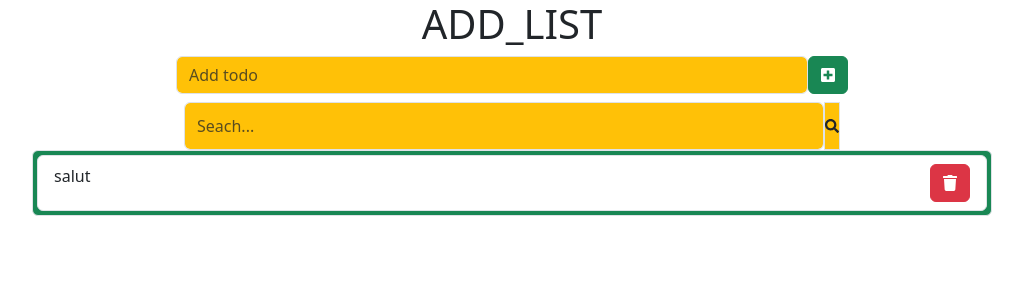
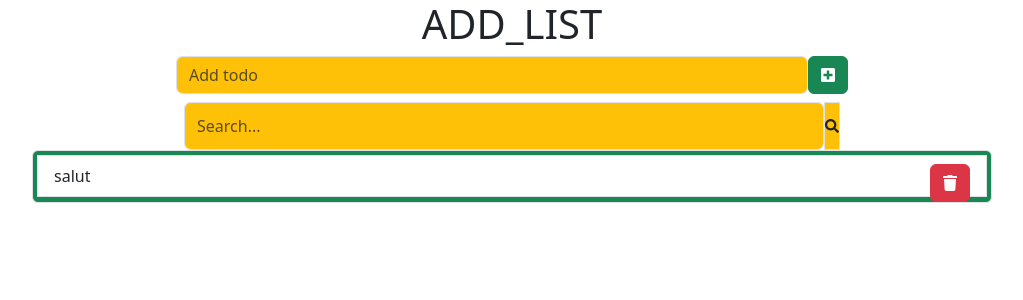
Before and after one commit to SamSOUMAH/todo.html, a React (Create React App) app in the folder my-app/: page / in a window 1280 px wide. Shown: the top 300 px of the page, without its empty margins (128-1151 px from the left). Built offline with nearby package versions, Linux system fonts and the light colour scheme.

Commit message:
Delete and filter

```diff
--- a/my-app/src/App.js
+++ b/my-app/src/App.js
@@ -5,7 +5,7 @@ import "bootstrap/dist/css/bootstrap.min.css"
 import { faPenFancy, faTrash, faSearch, faPlusSquare} from '@fortawesome/free-solid-svg-icons'
 import { FontAwesomeIcon } from '@fortawesome/react-fontawesome';
 import ListTodo from './ListTodo';
-import { useState } from 'react';
+import { useState, useRef} from 'react';
 
 
 
@@ -15,21 +15,42 @@ import { useState } from 'react';
 const  App=()=>{
 
   const [listTask, setListTask]=useState(["salut"])
+  const [listTaskBackup, setListTaskBackup]=useState(["salut"])
+
 
   const NouveauElem=(newTask)=>{
     if(newTask!==""){
-      if(window.confirm(" Voulez vous ajouter vraiment: " + newTask +" ?")===false) return;
+    if(window.confirm(" Voulez vous ajouter vraiment: " + newTask +" ?")===false) return;
       setListTask([...listTask, newTask])
-    }}
+      setListTaskBackup([...listTaskBackup, newTask])
+    }
+
+    else{alert("Saisissez svp")}
+  }
 
     const deleteTaskById = (idTask) => {
+      if(window.confirm(" Voulez vous supprimer vraiment cet element ?")===false) return;
       let newListTask=[...listTask];
       newListTask=newListTask.filter((_, index)=>index!==idTask);
       setListTask([...newListTask]);
+      setListTaskBackup([...newListTask]);
 
-      if(window.confirm(" Voulez vous supprimer vraiment cet element ?")===false) return;
     }
 
+    const filterTaskInput = useRef("")
+
+    const filterTaskByTitle=()=>{
+      let query=filterTaskInput.current.value;
+      if(query===""){
+        setListTask([...listTaskBackup])
+      }
+      else{
+        let newListTask=[...listTask];
+      newListTask=newListTask.filter((titleTask) => titleTask.includes(query))
+      setListTask([...newListTask])
+      }
+
+    }
 
 
   return (
@@ -41,8 +62,17 @@ const  App=()=>{
     </div>
 
     <div className="d-flex justify-content-center">
-      <input type="text" placeholder="Seach..." className="form-control w-50 bg-warning"></input><FontAwesomeIcon icon={faSearch} style={{with:'3rem', height:'3rem'}} className="border bg-warning"></FontAwesomeIcon>
+
+      <input type="text"
+      placeholder="Search..."
+      className="form-control w-50 bg-warning"
+      onKeyUp= {filterTaskByTitle}
+      ref={filterTaskInput}
+      ></input>
+
+      <FontAwesomeIcon icon={faSearch} style={{with:'3rem', height:'3rem'}} className="border bg-warning"></FontAwesomeIcon>
     </div>
+
 
      <ListTodo
      list={listTask}
--- a/my-app/src/ItemTodo.js
+++ b/my-app/src/ItemTodo.js
@@ -8,16 +8,18 @@ import { FontAwesomeIcon } from '@fortawesome/react-fontawesome';
 const ItemTodo = ({titre, id, onDeleteTask}) => {
 
 
+    return (
 
-    return (
+        <div>
+
+
     <li className= "list-group-item m-1">
     <span>{titre}</span>
     <Button variant="danger" className="float-end"
-
      onClick={()=>onDeleteTask(id)}>
-
     <FontAwesomeIcon icon={faTrash}></FontAwesomeIcon>
     </Button></li>
+    </div>
 
     )
 }
```
